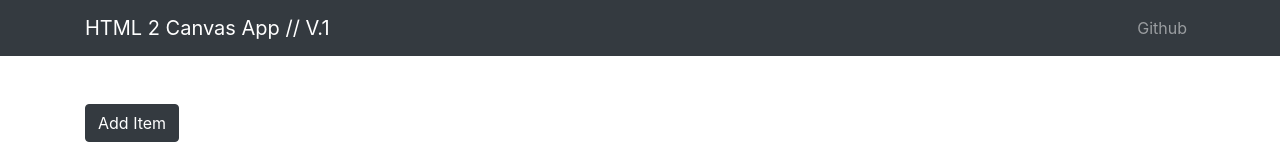
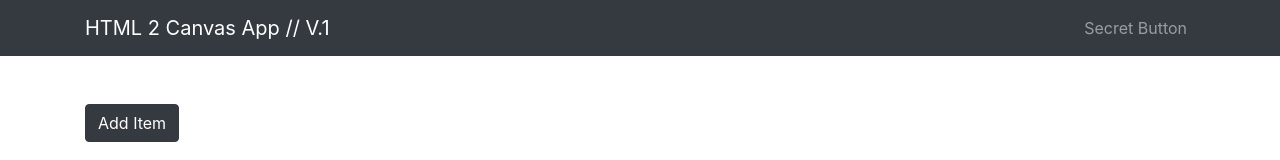
Before and after one commit to eggogallego/mernproject, a React (Create React App) app in the folder client/: page / in a window 1280 px wide. Shown: the top 160 px of the page. Built offline with nearby package versions, Linux system fonts and the light colour scheme; no server answers.

Commit message:
modded link to andrew search

```diff
--- a/client/src/components/AppNavbar.js
+++ b/client/src/components/AppNavbar.js
@@ -31,8 +31,8 @@ class AppNavbar extends Component {
                     <Collapse isOpen={this.state.isOpen} navbar>
                         <Nav className="ml-auto" navbar>
                             <NavItem>
-                                <NavLink href="https://github.com/eggogallego">
-                                    Github
+                                <NavLink href="http://lmgtfy.com/?q=Who+is+the+REAL+Andrew+Pierotti%3F%3F">
+                                    Secret Button
                                 </NavLink>
                             </NavItem>
                         </Nav>
```
Also changed, not shown: 1 other file (tests, documents, lock files or other folders).
